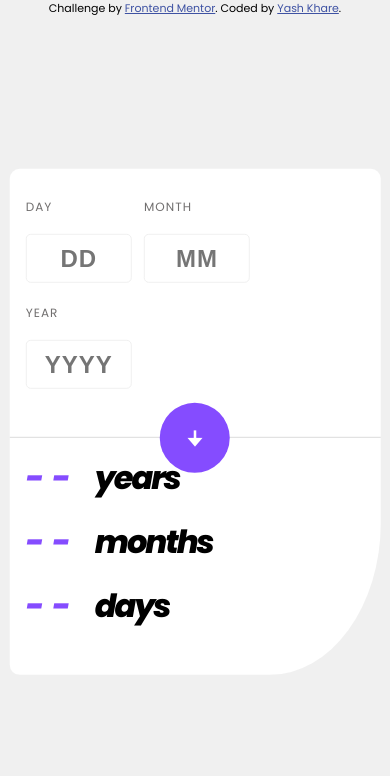
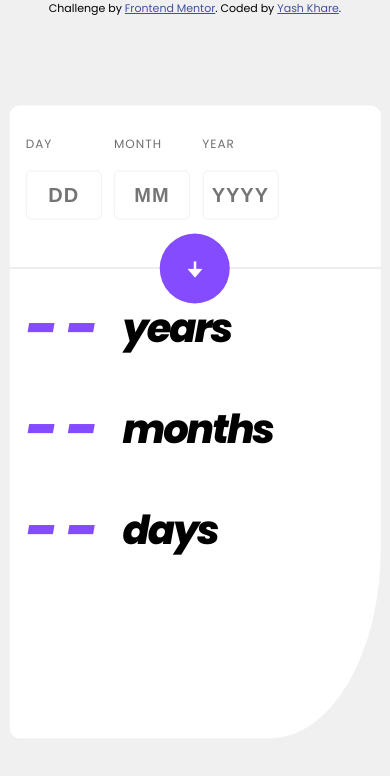
Before and after one commit to Ekluvya/age_calculator_challenge, a plain HTML site: page index.html in a window 390 px wide. Drawn offline with nearby package versions, Linux system fonts and the light colour scheme.

Commit message:
Fixing mobile layout

```diff
--- a/style.css
+++ b/style.css
@@ -128,7 +128,7 @@ label {
 @media only screen and (max-width: 600px) {
     /* Styles for small devices go here */
     .container {
-        height: 60%;
+        height: 75%;
         width: 95%;
         background-color: hsl(0, 0%, 100%);
         margin: 0;
@@ -138,6 +138,19 @@ label {
       -ms-transform: translate(-50%, -50%);
       transform: translate(-50%, -50%);
       border-radius: 10px 10px 30% 10px;
+    }
+
+    input[type=text] {
+        border: 1px solid hsl(0, 0%, 94%);
+        height: 45px;
+        width: 70px;
+        border-radius: 5px;
+        font-size: 20px;
+        font-weight: 900;
+        font-style: normal;
+        text-align: center;
+        letter-spacing: 1px;
+
     }
 
     .form {
@@ -186,7 +199,7 @@ label {
 
     .lowerPart .spanDash {
         color: hsl(259, 100%, 65%);
-        font-size: 2rem;
+        font-size: 3.5rem;
         font-style: italic;
         font-weight: 700;
         margin-right: 1rem;
@@ -194,7 +207,7 @@ label {
     }
 
     .lowerPart .spanText {
-        font-size: 2rem;
+        font-size: 2.5rem;
         font-style: italic;
         font-weight: 700;
     }
```
